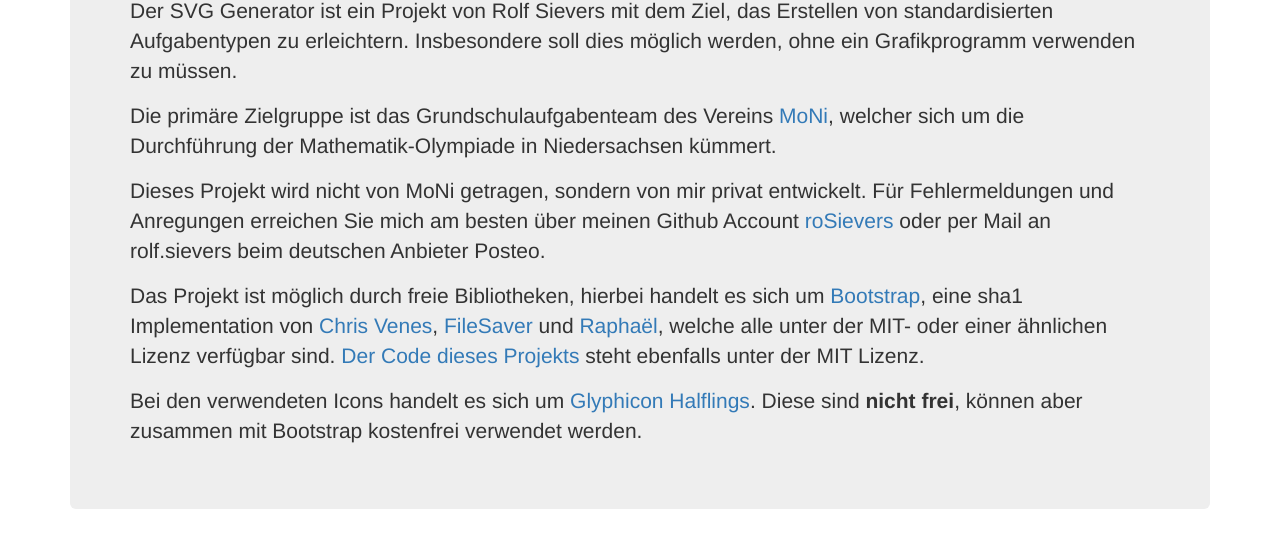
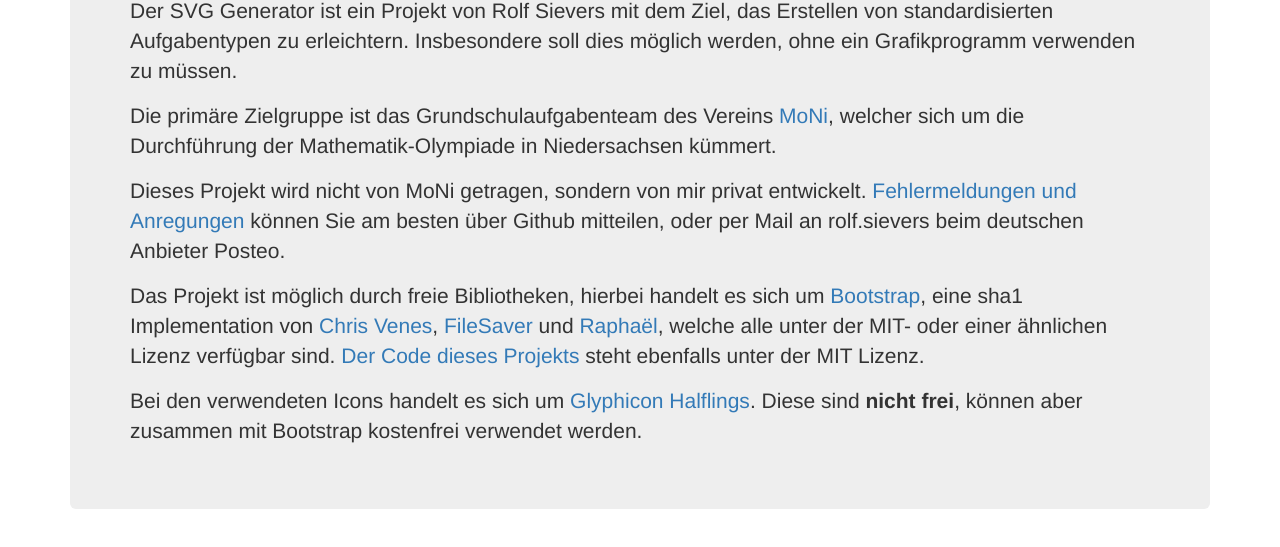
Before and after one commit to roSievers/svgGenerator, a plain HTML site: page about.htm in a window 1280 px wide. Shown: the part 221-768 px from the top of the page. Drawn offline with Linux system fonts and the light colour scheme.

Commit message:
Reference the Github projet in the about page.

```diff
--- a/about.htm
+++ b/about.htm
@@ -60,8 +60,9 @@
         <a href="http://mo-ni.de">MoNi</a>, welcher sich um die Durchführung
         der Mathematik-Olympiade in Niedersachsen kümmert.</p>
         <p>Dieses Projekt wird nicht von MoNi getragen, sondern
-        von mir privat entwickelt. Für Fehlermeldungen und Anregungen erreichen Sie
-        mich am besten über meinen Github Account <a href="https://github.com/roSievers">roSievers</a> oder per Mail
+        von mir privat entwickelt. <a href="https://github.com/roSievers/svgGenerator"> Fehlermeldungen
+        und Anregungen</a> können Sie
+        am besten über Github mitteilen, oder per Mail
         an rolf.sievers beim deutschen Anbieter Posteo.</p>
 
         <p>Das Projekt ist möglich durch freie Bibliotheken, hierbei handelt es sich um
```
